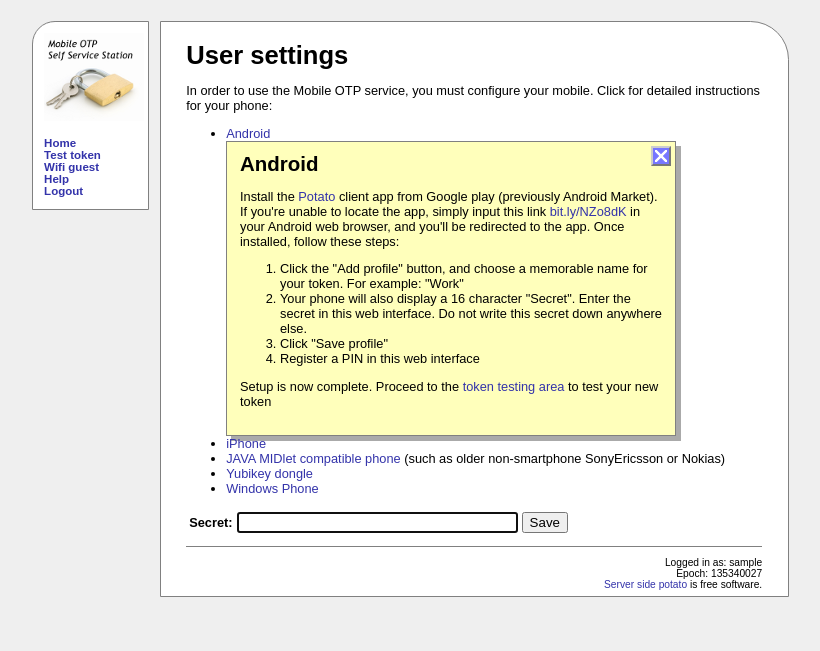
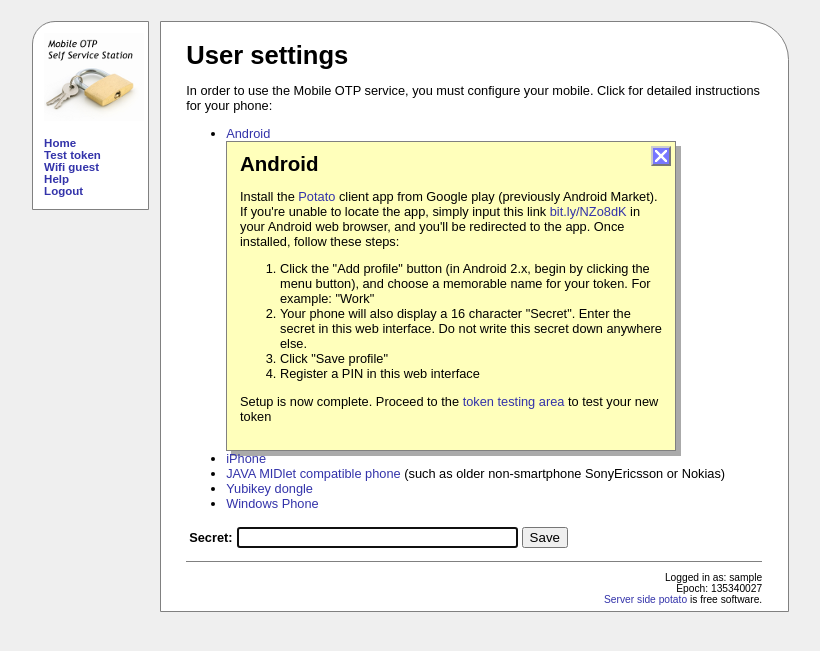
Before and after one commit to UNIVERSAL-IT-SYSTEMS/potato, a PHP site: page / in a window 1280 px wide, after a click on "Android". Shown: the top 651 px of the page, without its empty margins (2-822 px from the left). Run offline with PHP 8.4, Linux system fonts and the light colour scheme; the visitor is signed in with stand-in values (Sample User, id 1); data that the repository does not hold is empty.

Commit message:
Clarified token initiation instructions for Android 2.x devices

```diff
--- a/index.php
+++ b/index.php
@@ -106,7 +106,7 @@ Click for detailed instructions for your phone:
                   in your Android web browser, and you'll be redirected to the
                   app. Once installed, follow these steps:</p>
                 <ol>
-                  <li>Click the "Add profile" button, and choose a memorable name for your token. For example: "Work"</li>
+                  <li>Click the "Add profile" button (in Android 2.x, begin by clicking the menu button), and choose a memorable name for your token. For example: "Work"</li>
                   <li>Your phone will also display a 16 character "Secret". Enter the secret in this web interface. Do not write this secret down anywhere else.</li>
                   <li>Click "Save profile"</li>
                   <li>Register a PIN in this web interface</li>
```
